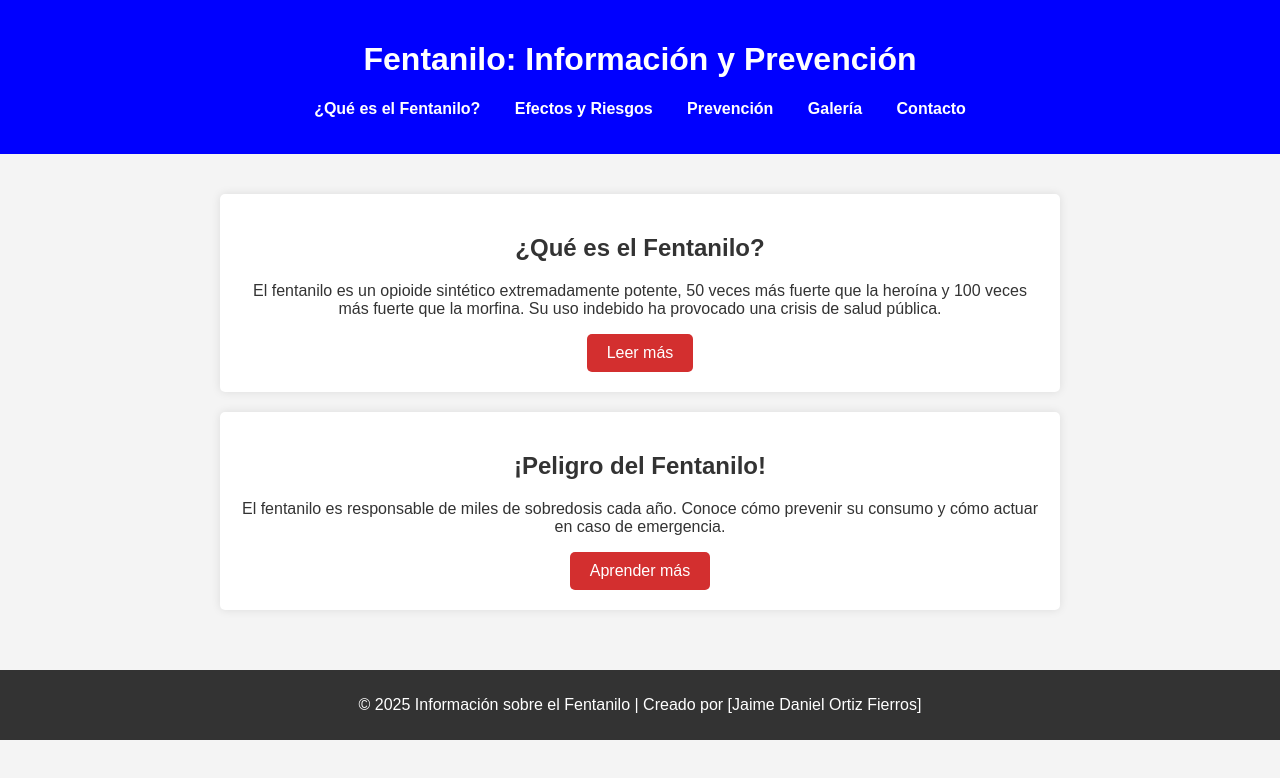
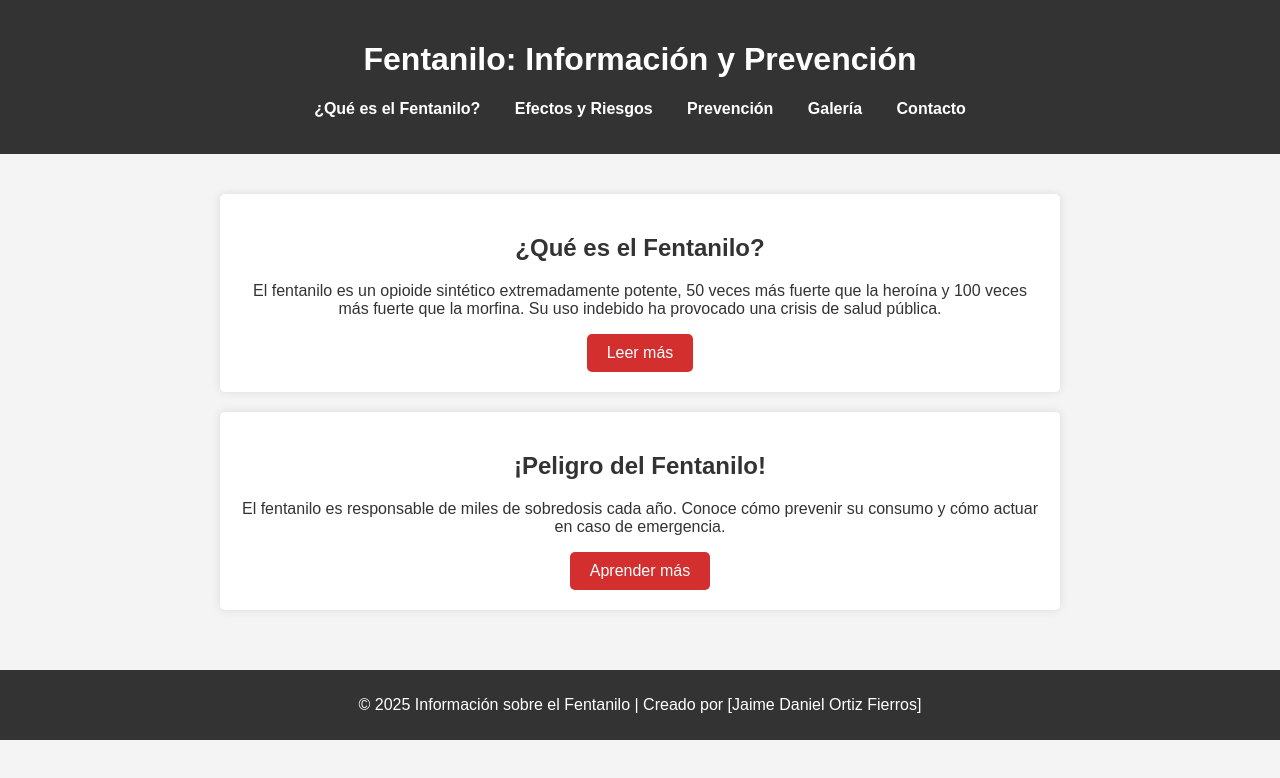
Before and after one commit to Felipe859/Felipe859.github.io, a plain HTML site: page index.html in a window 1280 px wide. Drawn offline with Linux system fonts and the light colour scheme.

Commit message:
Update styles.css

```diff
--- a/styles.css
+++ b/styles.css
@@ -9,7 +9,7 @@ body {
 
 /* Encabezado */
 header {
-    background-color: #0000FF;
+    background-color: #333;
     color: white;
     padding: 20px;
     text-align: center;
```
